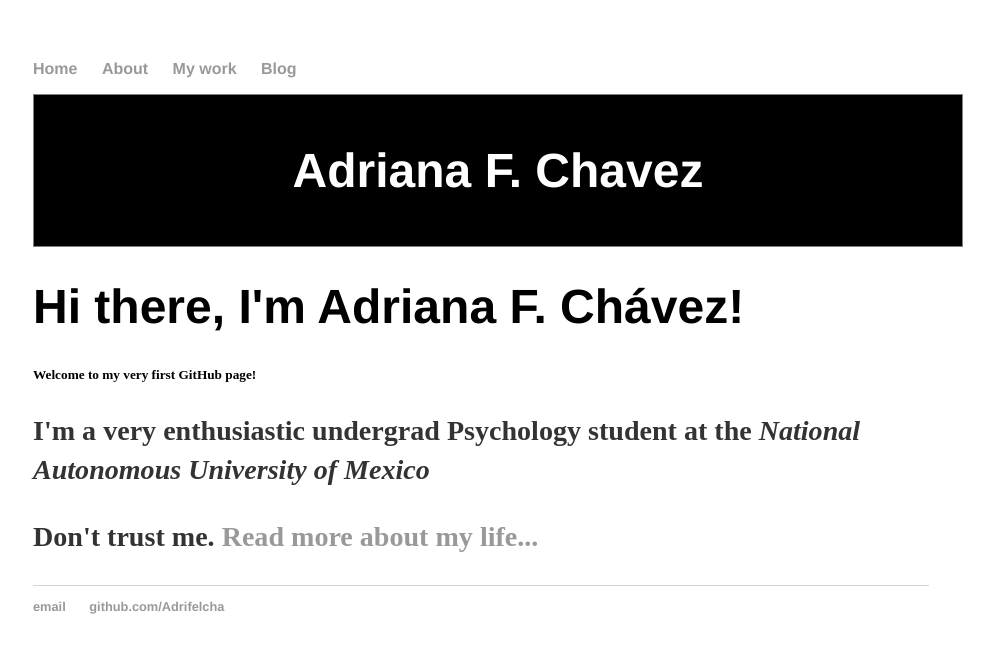
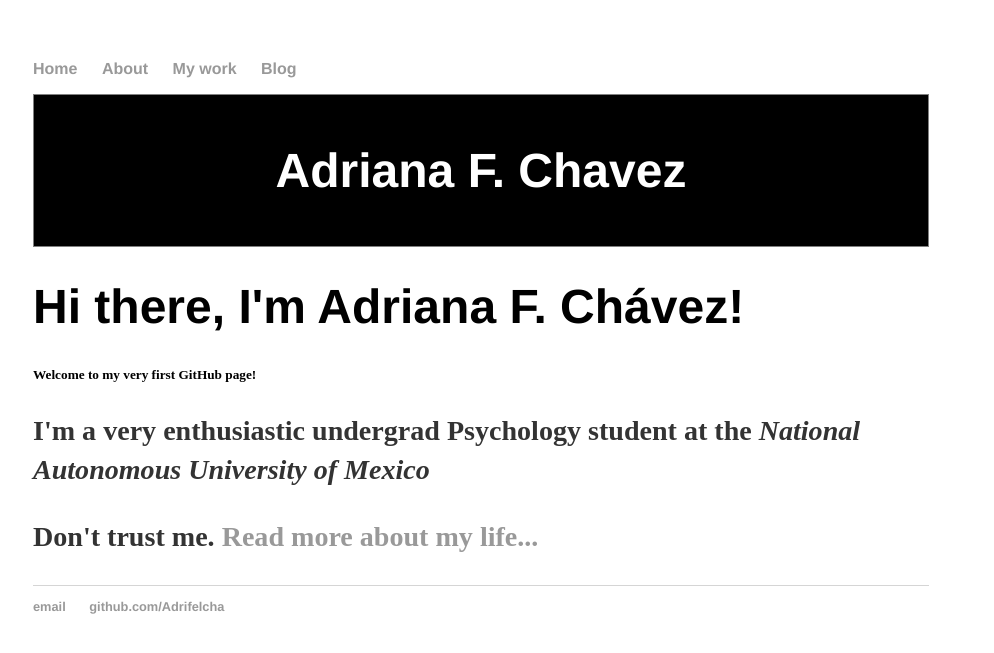
Before and after one commit to Adrifelcha/Adrifelcha-github.io, a Jekyll site: the page built from index.html, in a window 1280 px wide. Shown: the top 653 px of the page, without its empty margins (159-1153 px from the left). Built offline with Jekyll 4.4.1, drawn with Linux system fonts in a browser that asks for light colours.

Commit message:
Update default.html

```diff
--- a/_layouts/default.html
+++ b/_layouts/default.html
@@ -8,10 +8,9 @@
 
 		<style>
 			header {
-    				width: 100%;
-				padding: 1em;
+    				padding: 1em;
     				color: white;
-    				background-color: #000000;
+    				background-color: black;
     				text-align: center;
     				border: 1px solid gray;
 			}
```
